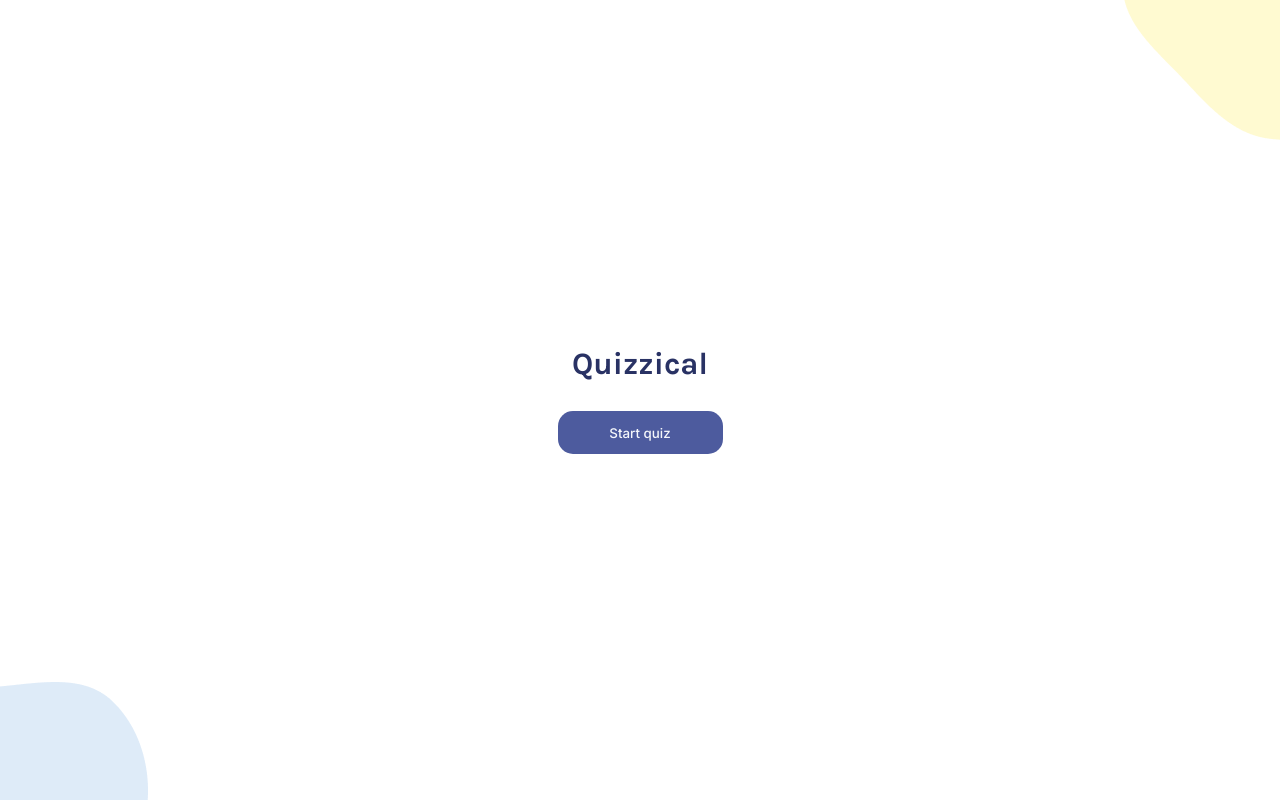
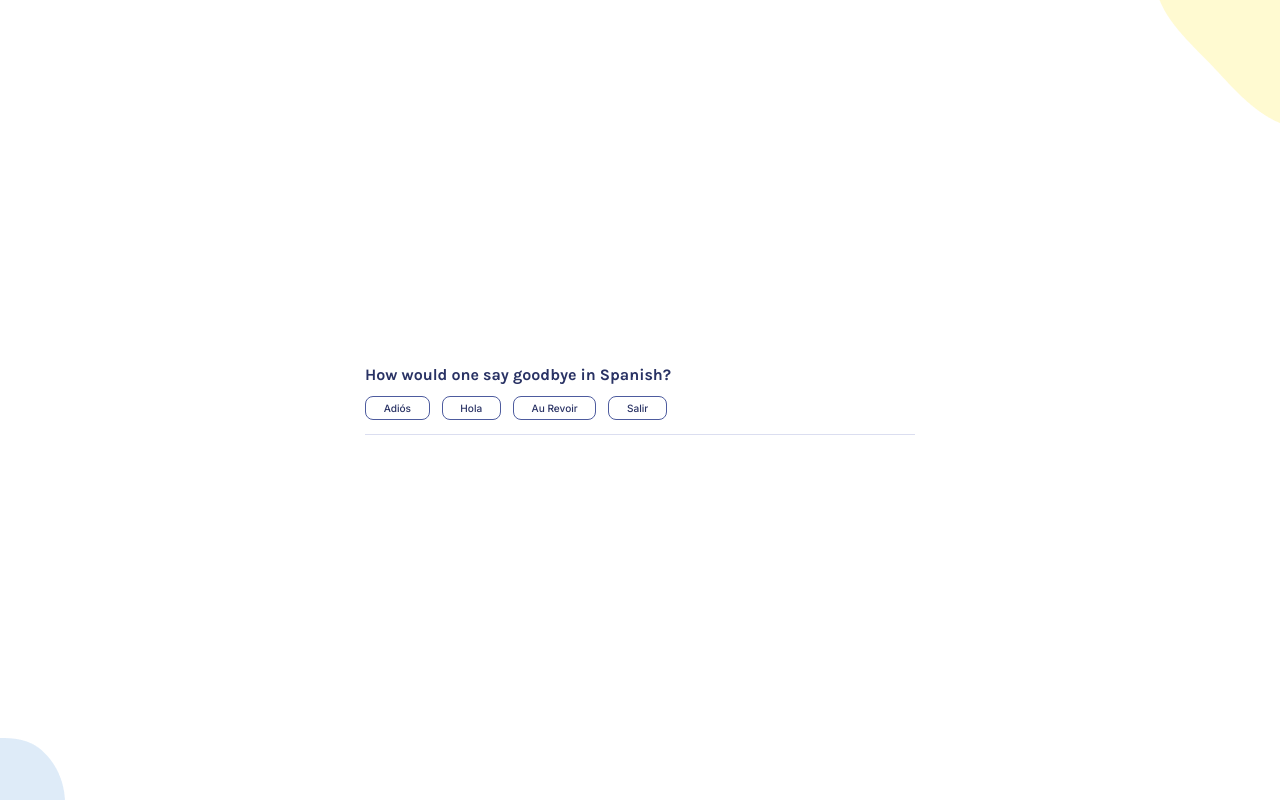
Before and after one commit to agelesskid/quizzical, a React (Vite) app: page / in a window 1280 px wide. Built offline with nearby package versions, Linux system fonts and the light colour scheme.

Commit message:
added new component; made small tweaks
added Quiz component & styles to it; tweaked styles for button; changed z-index of background images

```diff
--- a/src/App.jsx
+++ b/src/App.jsx
@@ -1,11 +1,13 @@
 import { useState } from 'react'
 import Start from './components/Start'
+import Quiz from './components/Quiz'
 
 export default function App() {
 
   return (
     <main>
-      <Start />
+      {/* <Start /> */}
+      <Quiz />
     </main>
   )
 }
--- /dev/null
+++ b/src/components/Quiz.jsx
@@ -0,0 +1,17 @@
+export default function Quiz() {
+    return (
+        <div className="quiz">
+            <img src="/images/small-yellow-blob.png" id='small-yellow-blob' alt="Small yellow blob" />
+            <img src="/images/small-blue-blob.png" id='small-blue-blob' alt="Small blue blob" />
+            <div className="question-wrapper">
+                <h2 className="question">How would one say goodbye in Spanish?</h2>
+                <div className="answers-wrapper">
+                    <button type="button" className="answer-btn">Adiós</button>
+                    <button type="button" className="answer-btn">Hola</button>
+                    <button type="button" className="answer-btn">Au Revoir</button>
+                    <button type="button" className="answer-btn">Salir</button>
+                </div>
+            </div>
+        </div>
+    )
+}
--- a/src/components/Start.jsx
+++ b/src/components/Start.jsx
@@ -4,7 +4,7 @@ export default function Start() {
             <img src="/images/big-yellow-blob.png" id='big-yellow-blob' alt="Big yellow blob" />
             <img src="/images/big-blue-blob.png" id='big-blue-blob' alt="Big blue blob" />
             <h1>Quizzical</h1>
-            <button type='button'>Start quiz</button>
+            <button className="start-btn" type='button'>Start quiz</button>
         </>
     )
 }
--- a/src/index.css
+++ b/src/index.css
@@ -6,24 +6,27 @@
 }
 
 :root {
-  --main-font-color: #293264;
+  --main-dark-color: #293264;
   --main-light-color: #F5F7FB;
+  --secondary-dark-color: #4D5B9E;
 }
 
 #root {
   margin: 0 auto;
 }
 
-#big-yellow-blob {
+#big-yellow-blob, #small-yellow-blob {
   position: absolute;
   top: 0;
   right: 0;
+  z-index: -1;
 }
 
-#big-blue-blob {
+#big-blue-blob, #small-blue-blob {
   position: absolute;
   left: 0;
   bottom: 0;
+  z-index: -1;
 }
 
 main {
@@ -40,7 +43,7 @@ h1 {
   margin-bottom: 0.9em;
 
   font-family: 'Karla', sans-serif;
-  color: var(--main-font-color);
+  color: var(--main-dark-color);
   font-family: Karla;
   font-weight: 700;
   font-size: 1.94rem;
@@ -48,14 +51,53 @@ h1 {
 }
 
 button {
-  width: 30%;
-  background-color: #4D5B9E;
-  padding: 1em 1.75em;
-  border: none;
-  border-radius: 15px;
   cursor: pointer;
 
   font-weight: 500;
   line-height: 1.2;
+}
+
+.main-btn {
+  width: 30%;
+  background-color: var(--secondary-dark-color);
+  padding: 1em 1.75em;
+  border: none;
+  border-radius: 15px;
+
   color: var(--main-light-color);
 }
+
+.quiz {
+  width: 100%;
+}
+
+.question-wrapper {
+  padding-bottom: 0.9em;
+  border-bottom: 1px solid #DBDEF0;
+}
+
+.question {
+  margin-bottom: 0.75em;
+
+  font-family: Karla;
+  font-size: 1rem;
+  font-weight: 700;
+  line-height: 1.2;
+  color: var(--main-dark-color);
+}
+
+.answers-wrapper {
+  display: flex;
+  align-items: center;
+}
+
+.answer-btn {
+  background-color: transparent;
+  margin-right: 1.2em;
+  border: 1px solid var(--secondary-dark-color);
+  border-radius: 8px;
+  padding: .5em 1.75em;
+
+  font-size: 0.63em;
+  color: var(--main-dark-color);
+}
```
Also changed, not shown: public/images/small-blue-blob.png (added), public/images/small-yellow-blob.png (added).
